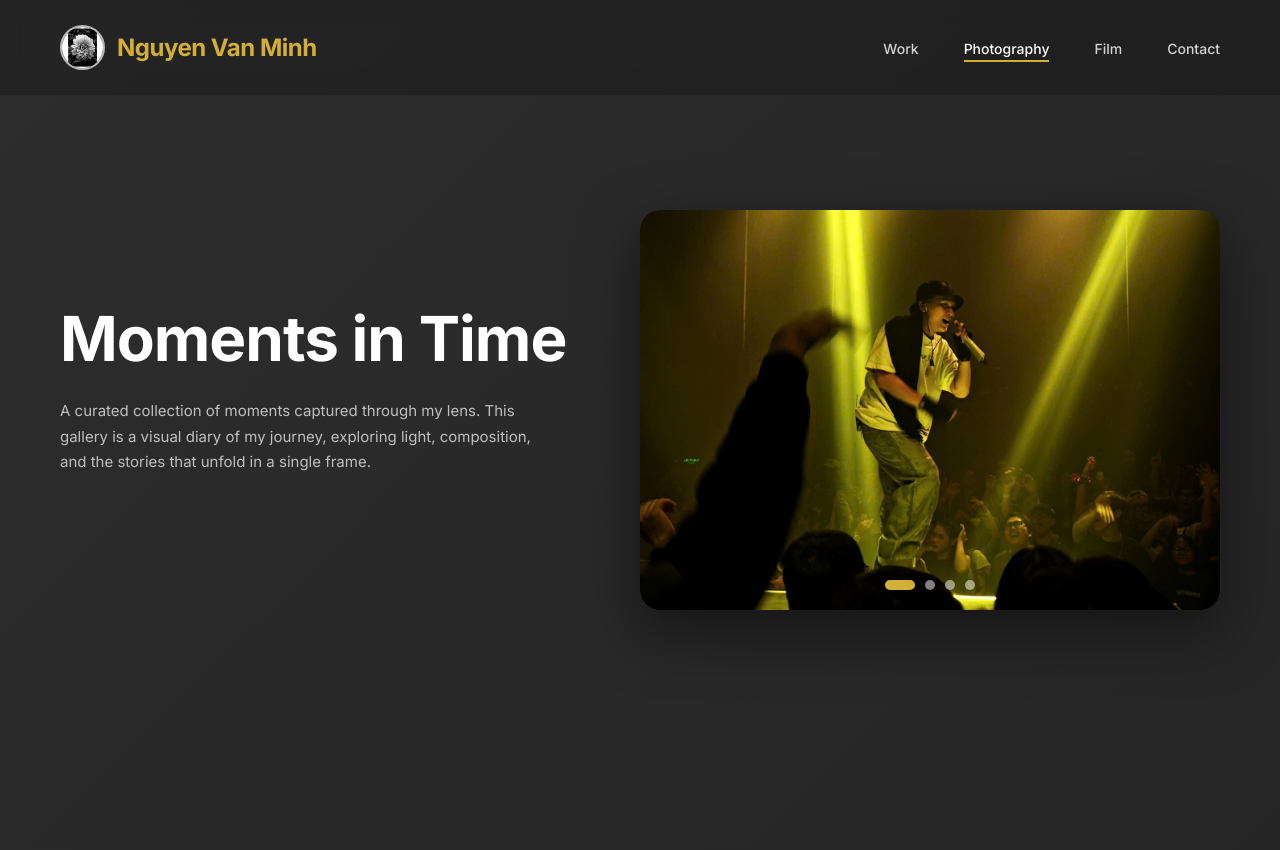
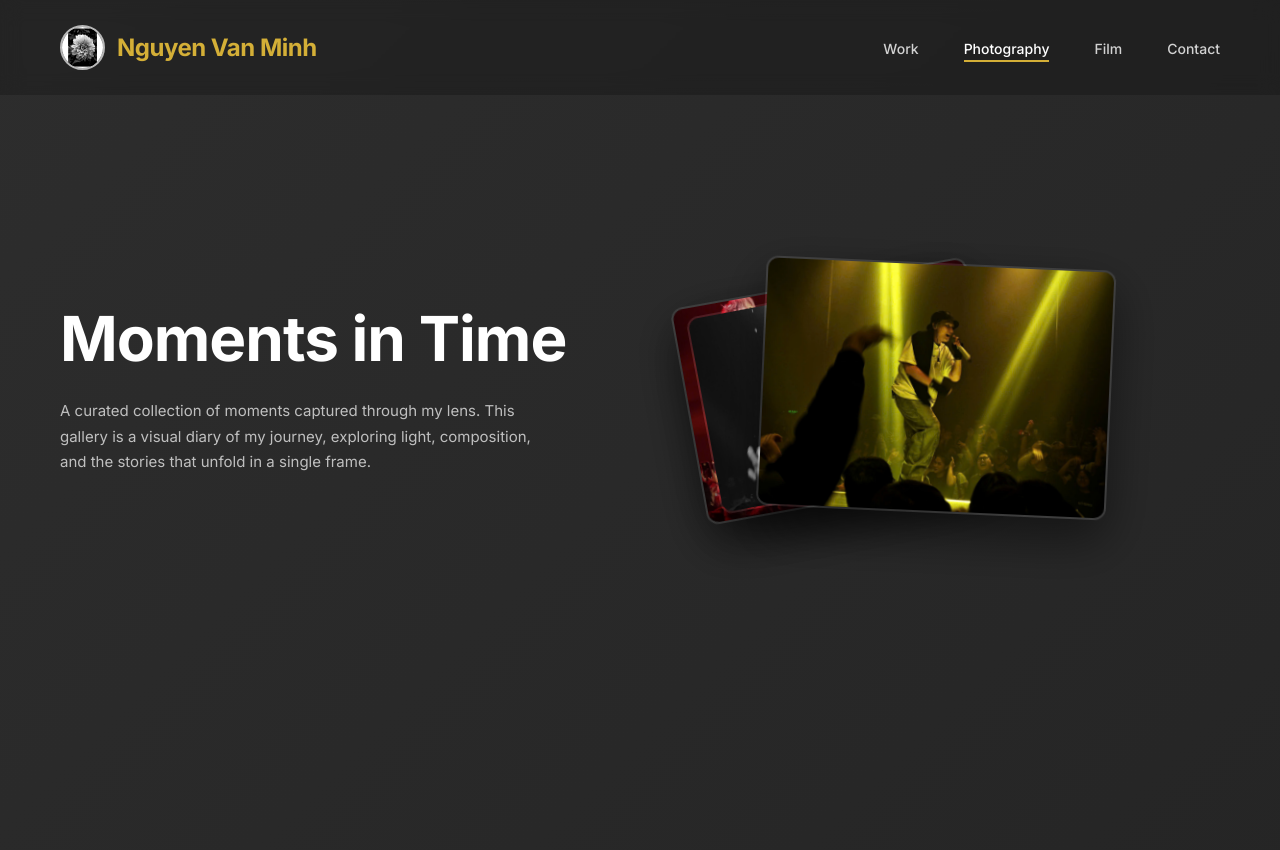
Before and after one commit to NguyenMinh993/portfolio, a Django app: page /photography/ in a window 1280 px wide. Shown: the top 850 px of the page. Run offline with Django 5.2, Linux system fonts and the light colour scheme.

Commit message:
Restore original stacked design for desktop, keep carousel only for mobile

```diff
--- a/portfolio/templates/portfolio/photography.html
+++ b/portfolio/templates/portfolio/photography.html
@@ -176,94 +176,101 @@
             font-size: 15px;
         }
 
-        /* Photo Showcase Carousel */
+        /* Photo Showcase - Desktop (Original Design) */
         .photo-showcase {
             position: relative;
-            width: 100%;
-            max-width: 600px;
-            height: 400px;
-            margin: 0 auto;
-            overflow: hidden;
-            border-radius: 20px;
-            box-shadow: 0 20px 60px rgba(0, 0, 0, 0.5);
+            display: flex;
+            justify-content: center;
+            align-items: center;
+            animation: float 4s ease-in-out infinite;
+            min-height: 400px;
         }
 
         .showcase-slider {
-            display: flex;
+            position: relative;
             width: 100%;
             height: 100%;
-            animation: slideShow 15s ease-in-out infinite;
+            display: flex;
+            justify-content: center;
+            align-items: center;
         }
 
         .showcase-image {
-            min-width: 100%;
-            height: 100%;
+            position: absolute;
+            border-radius: 12px;
+            box-shadow: 0 20px 50px rgba(0, 0, 0, 0.5);
+            border: 2px solid rgba(255, 255, 255, 0.1);
             object-fit: cover;
-            border-radius: 20px;
-            transition: transform 0.5s ease;
+            transition: transform 0.3s ease;
         }
 
         .showcase-image:hover {
-            transform: scale(1.05);
+            transform: scale(1.05) !important;
+            z-index: 10;
+        }
+
+        .showcase-image:nth-child(1) {
+            width: 300px;
+            height: 220px;
+            transform: rotate(-10deg) translate(-30%, -10%);
+            animation: cardFloat 3.5s ease-in-out infinite;
+        }
+
+        .showcase-image:nth-child(2) {
+            width: 350px;
+            height: 250px;
+            z-index: 5;
+            transform: rotate(5deg) translate(0, 0);
+            animation: cardFloat2 4s ease-in-out infinite;
+        }
+
+        .showcase-image:nth-child(3) {
+            width: 280px;
+            height: 200px;
+            transform: rotate(15deg) translate(30%, 20%);
+            animation: cardFloat 3s ease-in-out infinite reverse;
+        }
+
+        .showcase-image:nth-child(n+4) {
+            display: none;
         }
 
         .showcase-dots {
-            position: absolute;
-            bottom: 20px;
-            left: 50%;
-            transform: translateX(-50%);
-            display: flex;
-            gap: 10px;
-            z-index: 10;
+            display: none;
         }
 
-        .dot {
-            width: 10px;
-            height: 10px;
-            border-radius: 50%;
-            background: rgba(255, 255, 255, 0.5);
-            cursor: pointer;
-            transition: all 0.3s;
+        @keyframes float {
+            0%, 100% { transform: translateY(0); }
+            50% { transform: translateY(-15px); }
         }
-
-        .dot.active {
-            background: #d4af37;
-            width: 30px;
-            border-radius: 5px;
+        @keyframes cardFloat {
+            0%, 100% { transform: rotate(-10deg) translate(-30%, -10%); }
+            50% { transform: rotate(-12deg) translate(-32%, -15%); }
+        }
+        @keyframes cardFloat2 {
+            0%, 100% { transform: rotate(5deg) translate(0, 0); }
+            50% { transform: rotate(2deg) translate(2%, -5%); }
         }
 
         /* Film Showcase Specific Styling */
-        .film-showcase {
-            border: 8px solid #333;
-            box-shadow: 0 0 0 3px #d4af37, 0 20px 60px rgba(0, 0, 0, 0.7);
-            border-radius: 8px;
+        .film-showcase .showcase-image {
+            border: 5px solid #333;
+            box-shadow: 0 0 0 2px #d4af37, 0 20px 50px rgba(0, 0, 0, 0.5);
             position: relative;
+            border-radius: 0;
         }
-
-        .film-showcase::before, .film-showcase::after {
+        .film-showcase .showcase-image::before,
+        .film-showcase .showcase-image::after {
             content: '';
             position: absolute;
-            left: -8px;
-            right: -8px;
-            height: 15px;
-            background: repeating-linear-gradient(90deg, #333 0, #333 10px, transparent 10px, transparent 20px);
-            z-index: 10;
+            left: 0;
+            right: 0;
+            height: 10px;
+            background: repeating-linear-gradient(90deg, #333 0, #333 8px, transparent 8px, transparent 16px);
+            z-index: 1;
         }
-        .film-showcase::before { top: -15px; }
-        .film-showcase::after { bottom: -15px; }
-
-        .film-showcase .showcase-slider {
-            animation: slideShowFilm 20s ease-in-out infinite;
-        }
-
-        @keyframes slideShowFilm {
-            0%, 16% { transform: translateX(0%); }
-            20%, 36% { transform: translateX(-100%); }
-            40%, 56% { transform: translateX(-200%); }
-            60%, 76% { transform: translateX(-300%); }
-            80%, 96% { transform: translateX(-400%); }
-            100% { transform: translateX(0%); }
-        }
+        .film-showcase .showcase-image::before { top: -10px; }
+        .film-showcase .showcase-image::after { bottom: -10px; }
 
         /* Gallery Section */
         .gallery-section {
@@ -712,15 +779,18 @@
         setupSeeMore('gallery-grid', 'gallery-see-more');
         setupSeeMore('bw-grid', 'bw-see-more');
 
-        // Showcase Carousel Dots Animation
+        // Showcase Carousel Dots Animation (Mobile Only)
         function setupShowcaseDots() {
+            // Only run on mobile
+            if (window.innerWidth > 768) return;
+
             const showcases = document.querySelectorAll('.photo-showcase');
 
             showcases.forEach(showcase => {
                 const dots = showcase.querySelectorAll('.dot');
                 const isFilm = showcase.classList.contains('film-showcase');
                 const totalSlides = dots.length;
-                const duration = isFilm ? 20000 : 15000; // 20s for film, 15s for photo
+                const duration = isFilm ? 20000 : 15000;
                 const slideTime = duration / totalSlides;
 
                 let currentSlide = 0;
@@ -743,6 +812,13 @@
         }
 
         setupShowcaseDots();
+
+        // Re-setup on resize
+        window.addEventListener('resize', () => {
+            if (window.innerWidth <= 768) {
+                setupShowcaseDots();
+            }
+        });
 
         // Mobile Menu Toggle
         const menuToggle = document.getElementById('menu-toggle');
```
Also changed, not shown: other parts of portfolio/templates/portfolio/photography.html (+71 -12 lines).
